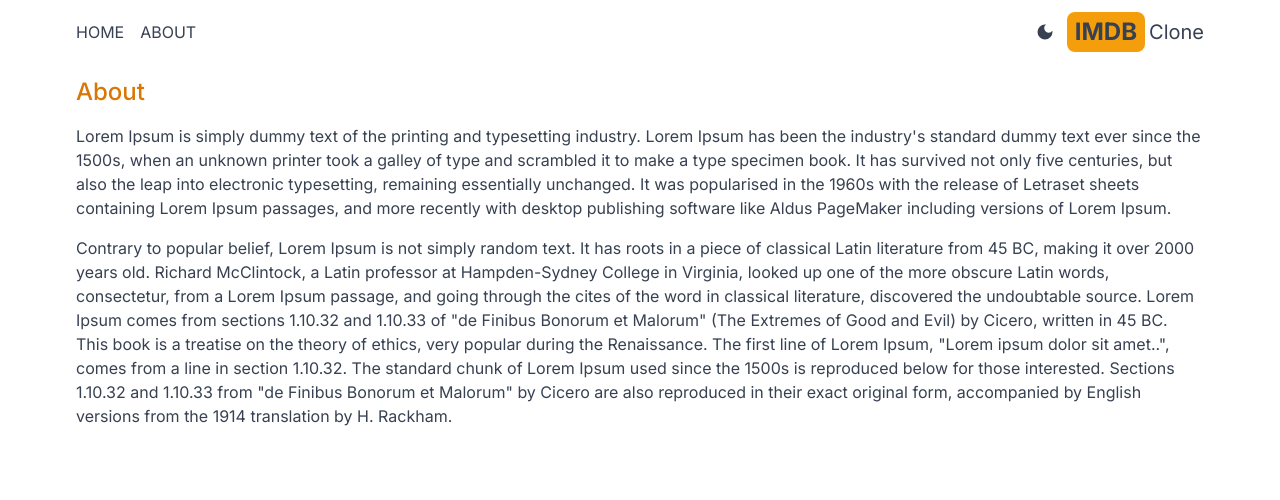
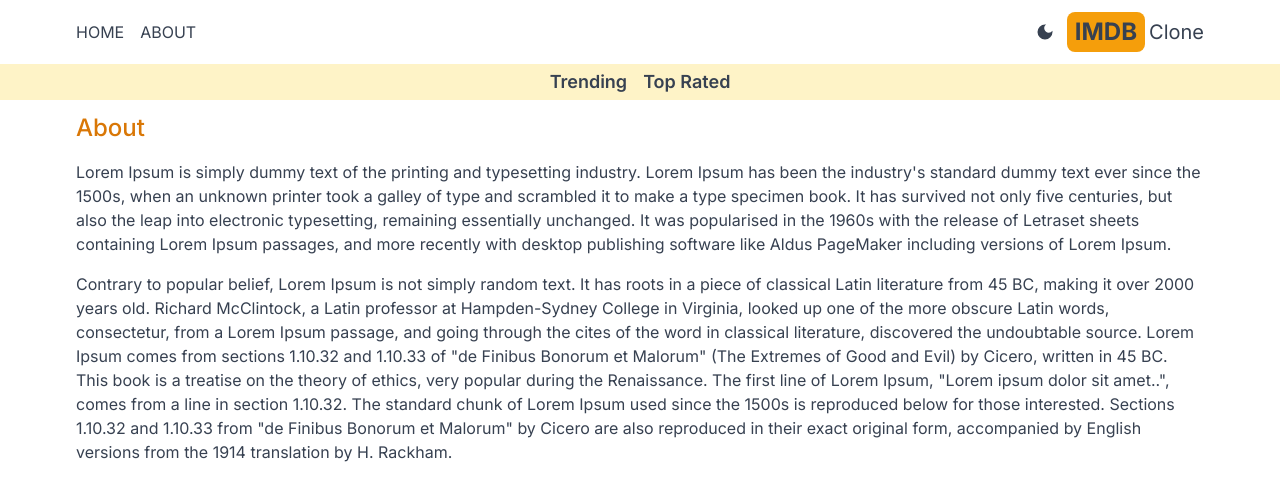
Before and after one commit to afsar-uddin/imdb-next, a Next.js app: page /about in a window 1280 px wide. Shown: the top 500 px of the page. Built offline with nearby package versions, Linux system fonts and the light colour scheme.

Commit message:
nevbar component for trending and top rated

```diff
--- /dev/null
+++ b/src/app/components/Navbar.jsx
@@ -0,0 +1,15 @@
+'use client'
+
+import React from 'react'
+import NavbarItems from './NavbarItems'
+
+export default function Navbar() {
+
+
+  return (
+    <div className='flex dark:bg-gray-600 bg-amber-100 p-1 lg:text-lg justify-center gap-4'>
+        <NavbarItems title="Trending" param="fetchTrending" />
+        <NavbarItems title="Top Rated" param="fetchTopRated" />
+    </div>
+  )
+}
--- /dev/null
+++ b/src/app/components/NavbarItems.jsx
@@ -0,0 +1,15 @@
+import Link from 'next/link'
+import React from 'react'
+import { useSearchParams } from 'next/navigation'
+
+export default function NavbarItems({title, param}) {
+    const searchParams = useSearchParams();
+    const genre = searchParams.get('genre');
+  return (
+    <div>
+        <Link
+        className={`hover:text-amber-600 font-semibold ${genre === param ? 'underline underline-offset-8 decoration-4 decoration-amber-500 rounded-lg' : ''}`}
+        href={`/?genre=${param}`}>{title}</Link>
+    </div>
+  )
+}
--- a/src/app/layout.js
+++ b/src/app/layout.js
@@ -2,6 +2,7 @@
 import "./globals.css";
 import Header from "./components/Header";
 import Providers from "./Providers";
+import Navbar from "./components/Navbar";
 
 
 const inter = Inter({ subsets: ["latin"] });
@@ -17,6 +18,7 @@
       <body className={inter.className}>
         <Providers>
           <Header />
+          <Navbar />
           {children}
         </Providers>
       </body>
```
